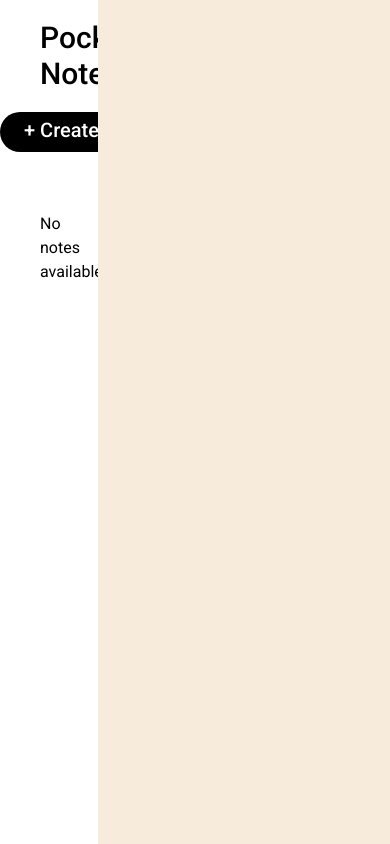
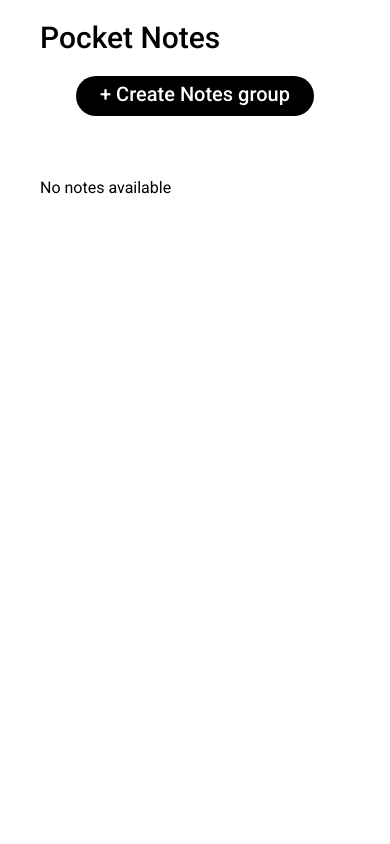
Before and after one commit to jatin2511/react_module_test, a React (Vite) app: page / in a window 390 px wide. Built offline with nearby package versions, Linux system fonts and the light colour scheme.

Commit message:
sixth commit

```diff
--- a/src/Components/Maincontent.jsx
+++ b/src/Components/Maincontent.jsx
@@ -2,10 +2,24 @@ import React from 'react'
 import { useSelector } from 'react-redux'
 
 function Maincontent() {
-  const displaynote=useSelector(store=>store.notedisplay)
+  const ismobile = useSelector(store => store.ismobile);
+  const displaynote = useSelector(store => store.notedisplay);
+
   return (
-    <div className='h-full w-full'>{displaynote.notekey}</div>
+    <div className='h-full w-full'>
+      {displaynote.notekey? <div className='h-[9vh] bg-[#E8E8E8] w-full text-xl md:text-3xl flex items-center justify-start md:px-10'>
+        {ismobile && <span className='text-3xl font-medium cursor pointer my-auto mx-2'>🡨</span>}
+        <span className='md:mr-10 mr-3 rounded-full h-[7vh] w-[7vh] flex items-center justify-center'
+              style={{backgroundColor:displaynote.value.color}}>
+          {displaynote.notekey.substr(0,2)}
+        </span>
+        <span className='h-4/5 flex items-center justify-center'>
+          {displaynote.notekey}
+        </span>
+      </div>:<div className=''></div>}
+
+    </div>
   )
 }
 
-export default Maincontent
+export default Maincontent;
--- a/src/Components/Sidebar.jsx
+++ b/src/Components/Sidebar.jsx
@@ -1,12 +1,14 @@
 import React, { useEffect, useState } from 'react';
 import NewNote from './NewNote';
 import displaynote from '../actions/notes';
-import { useDispatch } from 'react-redux';
+import { useDispatch, useSelector } from 'react-redux';
+import Maincontent from './Maincontent';
 
-function Sidebar() {
+function Sidebar({setsidebardisp}) {
+  const ismobile = useSelector(store => store.ismobile)
   const [isModalOpen, setIsModalOpen] = useState(false);
   const [Notes, setNotes] = useState({});
-  const dispatch=useDispatch();
+  const dispatch = useDispatch();
   useEffect(() => {
     const storedNotesString = localStorage.getItem('Notes');
     if (storedNotesString) {
@@ -24,13 +26,14 @@ function Sidebar() {
   const handleAddNote = () => {
     setIsModalOpen(true);
   };
-   const handledisplaynote=(key)=>{
-    const notetodisplay={
-      notekey:key,
-      value:Notes[key]
+  const handledisplaynote = (key) => {
+    const notetodisplay = {
+      notekey: key,
+      value: Notes[key]
     }
-       dispatch(displaynote(notetodisplay))
-   }
+    dispatch(displaynote(notetodisplay))
+    setsidebardisp(false);
+  }
   return (
     <div className='h-full w-full overflow-hidden'>
       <div className='text-3xl md:font-semibold mx-10 py-5 font-[450]'>Pocket Notes</div>
@@ -40,8 +43,8 @@ function Sidebar() {
       <div className='w-full md:py-10 py-5'>
         {Object.keys(Notes).length > 0 ? (
           Object.entries(Notes).map(([key, note]) => (
-            <div key={key} className='flex w-full p-2 ml-5 items-center border-2 rounded-l-3xl cursor-pointer' onClick={()=>{handledisplaynote(key)}}>
-              <div className='mr-2 h-10 w-10 rounded-[50%] flex justify-center items-center text-2xl text-white font-medium md:h-14 md:w-14 md:text-3xl' style={{backgroundColor:note.color}}>{key.substr(0,2)}</div>
+            <div key={key} className='flex w-full p-2 ml-5 items-center border-2 rounded-l-3xl cursor-pointer' onClick={() => { handledisplaynote(key)}}>
+              <div className='mr-2 h-10 w-10 rounded-[50%] flex justify-center items-center text-2xl text-white font-medium md:h-14 md:w-14 md:text-3xl' style={{ backgroundColor: note.color }}>{key.substr(0, 2)}</div>
               <div className='text-2xl md:text-3xl font-normal'>{key}</div>
             </div>
           ))
--- a/src/pages/Main.jsx
+++ b/src/pages/Main.jsx
@@ -1,6 +1,4 @@
 import React, { useEffect } from 'react'
-import Sidebar from '../Components/Sidebar'
-import Maincontent from '../Components/Maincontent'
 import { useDispatch,useSelector } from 'react-redux'
 import Desktop from './Desktop'
 import Mobile from './Mobile'
@@ -10,6 +8,7 @@ function Main() {
     const ismobile=useSelector(store=>store.ismobile)
     const dispatch=useDispatch();
     useEffect(()=>{
+      dispatch(setview(`${window.innerWidth<600?'mobile':'desktop'}`));
         function handleresize(){
             dispatch(setview(`${window.innerWidth<600?'mobile':'desktop'}`))
         }
--- a/src/pages/Mobile.jsx
+++ b/src/pages/Mobile.jsx
@@ -1,9 +1,13 @@
-import React from 'react'
+import React, { useState } from 'react'
 import Sidebar from '../Components/Sidebar'
+import Maincontent from '../Components/Maincontent';
 
 function Mobile() {
+  const [sidebardisp,setsidebardisp]=useState(true);
   return (
-    <div className='h-full w-full'><Sidebar/></div>
+    <div className='h-full w-full'>
+      {sidebardisp?<Sidebar setsidebardisp={setsidebardisp} />:<Maincontent setsidebardisp={setsidebardisp}/>}
+    </div>
   )
 }
 
```
